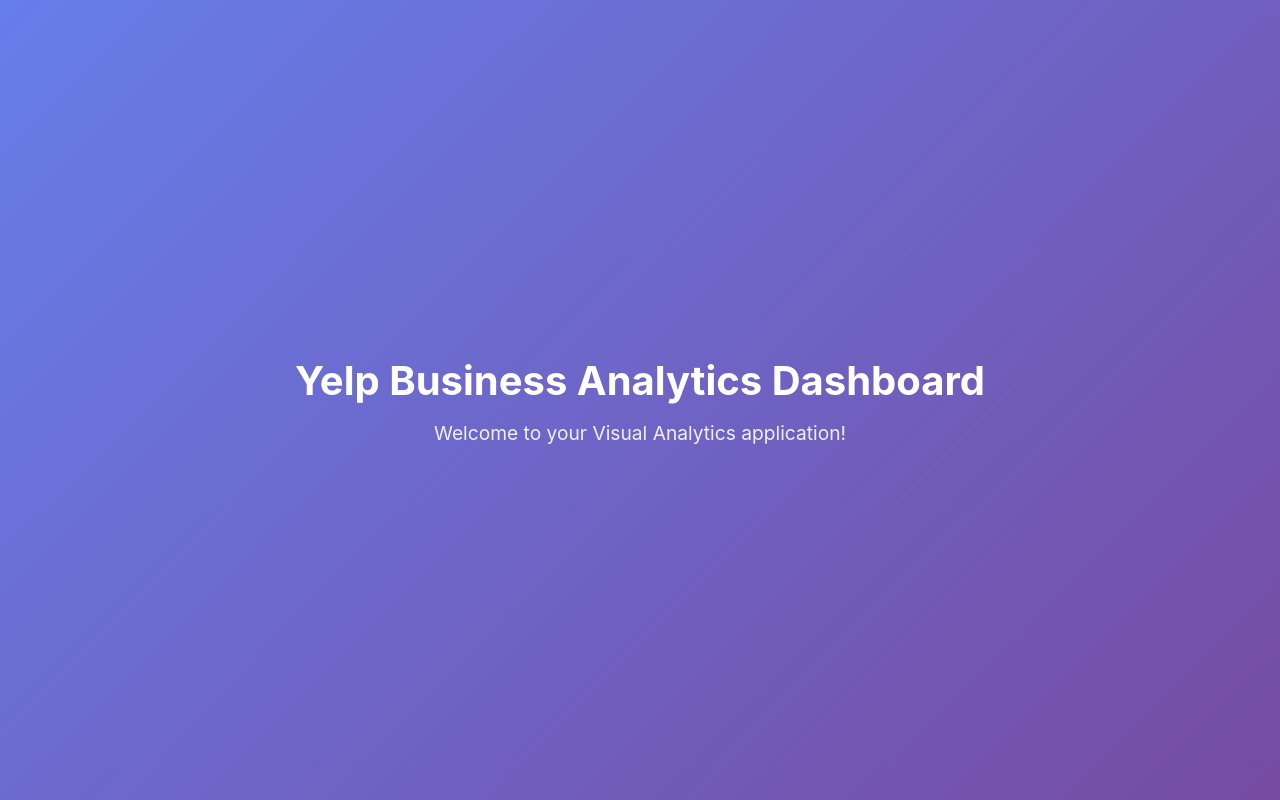
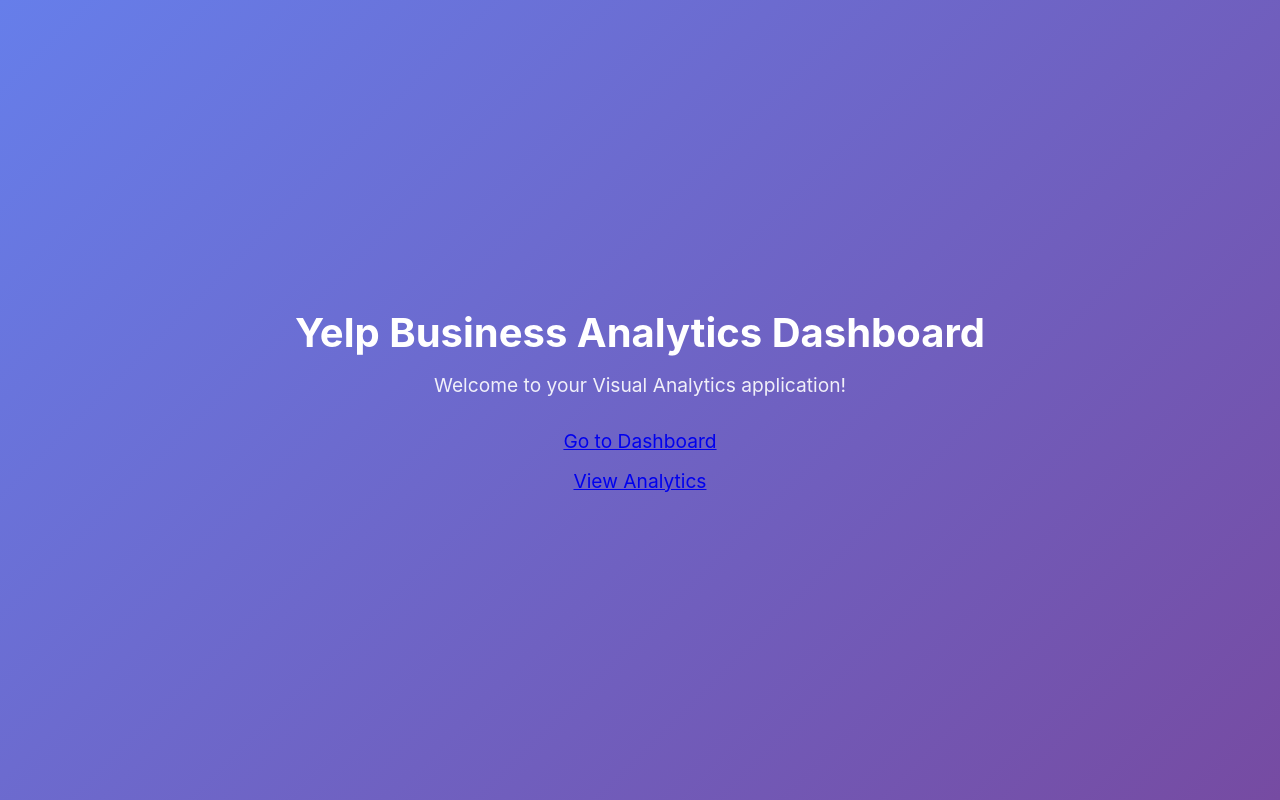
Before and after one commit to FerzendeSh/Visual-Analytics-for-Yelp-Business-Performance, a React (Vite) app in the folder frontend/: page / in a window 1280 px wide. Built offline with nearby package versions, Linux system fonts and the light colour scheme.

Commit message:
chore(frontend): setup React Router

```diff
--- a/frontend/package.json
+++ b/frontend/package.json
@@ -15,6 +15,7 @@
   "dependencies": {
     "react": "^19.2.0",
     "react-dom": "^19.2.0",
+    "react-router-dom": "^7.9.4",
     "typescript": "^5.9.3"
   },
   "devDependencies": {
--- /dev/null
+++ b/frontend/src/App.tsx
@@ -0,0 +1,22 @@
+import React from 'react';
+import { BrowserRouter, Routes, Route, Navigate } from 'react-router-dom';
+import Home from './pages/Home';
+import Dashboard from './pages/Dashboard';
+import Analytics from './pages/Analytics';
+import NotFound from './pages/NotFound';
+
+const App: React.FC = () => {
+  return (
+    <BrowserRouter>
+      <Routes>
+        <Route path="/" element={<Home />} />
+        <Route path="/dashboard" element={<Dashboard />} />
+        <Route path="/analytics" element={<Analytics />} />
+        <Route path="/404" element={<NotFound />} />
+        <Route path="*" element={<Navigate to="/404" replace />} />
+      </Routes>
+    </BrowserRouter>
+  );
+};
+
+export default App;
--- a/frontend/src/index.tsx
+++ b/frontend/src/index.tsx
@@ -1,15 +1,7 @@
 import React from 'react';
 import { createRoot } from 'react-dom/client';
+import App from './App';
 import './index.css';
-
-const App: React.FC = () => {
-  return (
-    <div>
-      <h1>Yelp Business Analytics Dashboard</h1>
-      <p>Welcome to your Visual Analytics application!</p>
-    </div>
-  );
-};
 
 const rootElement = document.getElementById('root');
 if (!rootElement) throw new Error('Failed to find the root element');
--- /dev/null
+++ b/frontend/src/pages/Analytics.tsx
@@ -0,0 +1,16 @@
+import React from 'react';
+import { Link } from 'react-router-dom';
+
+const Analytics: React.FC = () => {
+  return (
+    <div style={{ padding: '2rem' }}>
+      <h1>Analytics</h1>
+      <p>This is the analytics page where you'll see detailed visual analytics.</p>
+      <nav style={{ marginTop: '2rem' }}>
+        <Link to="/">Back to Home</Link>
+      </nav>
+    </div>
+  );
+};
+
+export default Analytics;
--- /dev/null
+++ b/frontend/src/pages/Dashboard.tsx
@@ -0,0 +1,16 @@
+import React from 'react';
+import { Link } from 'react-router-dom';
+
+const Dashboard: React.FC = () => {
+  return (
+    <div style={{ padding: '2rem' }}>
+      <h1>Dashboard</h1>
+      <p>This is the dashboard page where you'll see business performance metrics.</p>
+      <nav style={{ marginTop: '2rem' }}>
+        <Link to="/">Back to Home</Link>
+      </nav>
+    </div>
+  );
+};
+
+export default Dashboard;
--- /dev/null
+++ b/frontend/src/pages/Home.tsx
@@ -0,0 +1,23 @@
+import React from 'react';
+import { Link } from 'react-router-dom';
+
+const Home: React.FC = () => {
+  return (
+    <div style={{ padding: '2rem' }}>
+      <h1>Yelp Business Analytics Dashboard</h1>
+      <p>Welcome to your Visual Analytics application!</p>
+      <nav style={{ marginTop: '2rem' }}>
+        <ul style={{ listStyle: 'none', padding: 0 }}>
+          <li style={{ marginBottom: '1rem' }}>
+            <Link to="/dashboard" style={{ fontSize: '1.2rem' }}>Go to Dashboard</Link>
+          </li>
+          <li>
+            <Link to="/analytics" style={{ fontSize: '1.2rem' }}>View Analytics</Link>
+          </li>
+        </ul>
+      </nav>
+    </div>
+  );
+};
+
+export default Home;
--- /dev/null
+++ b/frontend/src/pages/NotFound.tsx
@@ -0,0 +1,16 @@
+import React from 'react';
+import { Link } from 'react-router-dom';
+
+const NotFound: React.FC = () => {
+  return (
+    <div style={{ padding: '2rem', textAlign: 'center' }}>
+      <h1>404 - Page Not Found</h1>
+      <p>The page you're looking for doesn't exist.</p>
+      <nav style={{ marginTop: '2rem' }}>
+        <Link to="/">Go back to Home</Link>
+      </nav>
+    </div>
+  );
+};
+
+export default NotFound;
```
Also changed, not shown: 2 other files (tests, documents, lock files or other folders).
